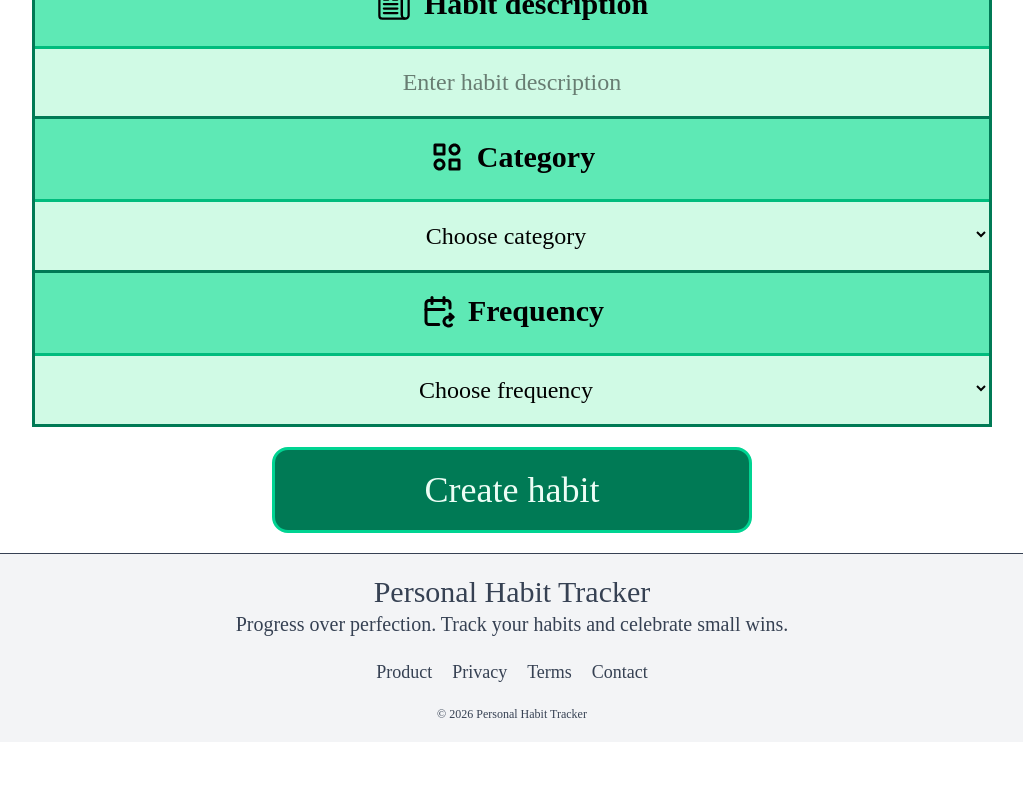
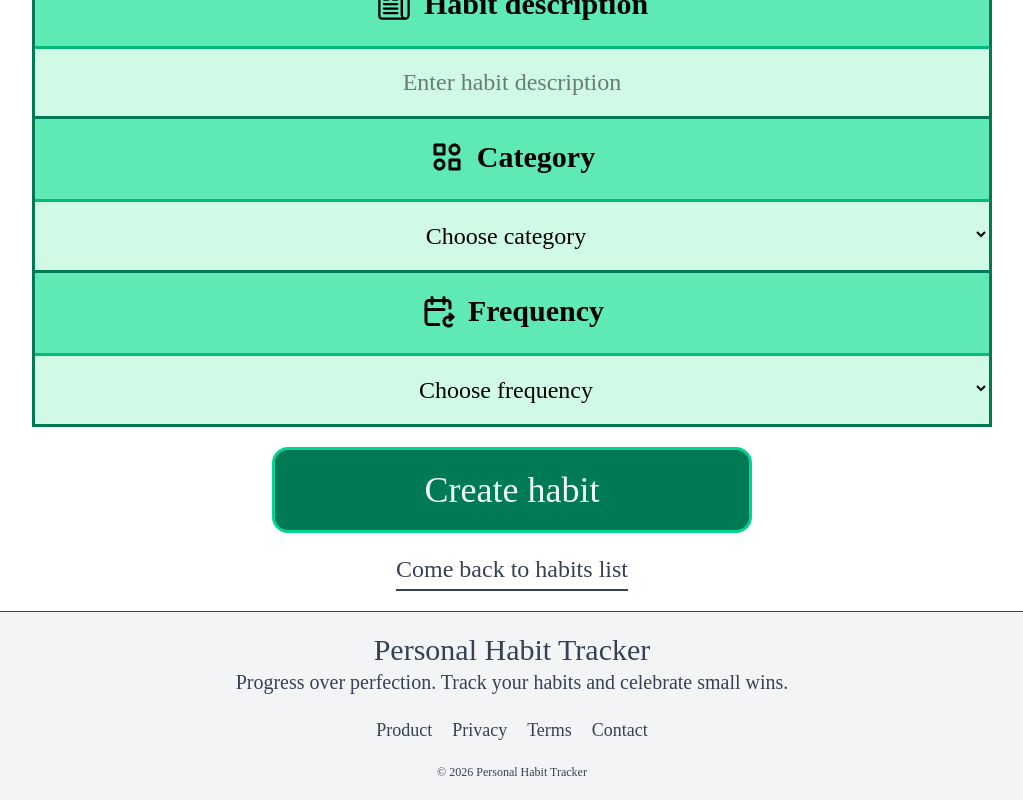
Before and after one commit to kacper-omen/personal-habit-tracker, a React (Vite) app in the folder frontend/: page /habits/add in a window 1280 px wide. Shown: the part 374-1174 px from the top of the page, without its empty margins (128-1151 px from the left). Before the commit the page ends 1116 px from the top, so only its background shows below. Built offline with nearby package versions, Linux system fonts and the light colour scheme; a web font is replaced by a local one.

Commit message:
Add link to come back to habits page

```diff
--- a/frontend/src/pages/CreateHabitPage.jsx
+++ b/frontend/src/pages/CreateHabitPage.jsx
@@ -3,7 +3,7 @@ import { IoNewspaperOutline } from "react-icons/io5";
 import { BiCategoryAlt } from "react-icons/bi";
 import { TbCalendarRepeat } from "react-icons/tb";
 import axios from 'axios'
-import {useNavigate} from 'react-router-dom'
+import {Link, useNavigate} from 'react-router-dom'
 import { useEffect, useState } from "react";
 import { toast } from "react-toastify";
 
@@ -54,7 +54,7 @@ const CreateHabitPage = () => {
   }, [frequency])
 
   return (
-    <div className="flex justify-center items-center mx-auto max-w-9/10 sm:max-w-3/4 lg:max-w-4/5 xl:max-w-3/4 2xl:max-w-3/5">
+    <div className="flex flex-col justify-center items-center mx-auto max-w-9/10 sm:max-w-3/4 lg:max-w-4/5 xl:max-w-3/4 2xl:max-w-3/5">
       <form onSubmit={handleSubmit} className="flex flex-col items-center text-center w-full my-5">
         <h1 className="text-4xl font-bold my-3">Add new habit</h1>
 
@@ -146,6 +146,12 @@ const CreateHabitPage = () => {
 
         <button className="cursor-pointer text-4xl text-emerald-50 bg-emerald-700 py-5 mt-5 border-3 border-emerald-400 hover:bg-emerald-400 hover:border-emerald-700 transition rounded-2xl w-1/2">Create habit</button>
       </form>
+
+      <div>
+        <Link to="/habits">
+          <p className="text-2xl mb-5 border-b-2 pb-1 text-gray-700 hover:text-gray-900 transition">Come back to habits list</p>
+        </Link>
+      </div>
     </div>
   )
 }
```
